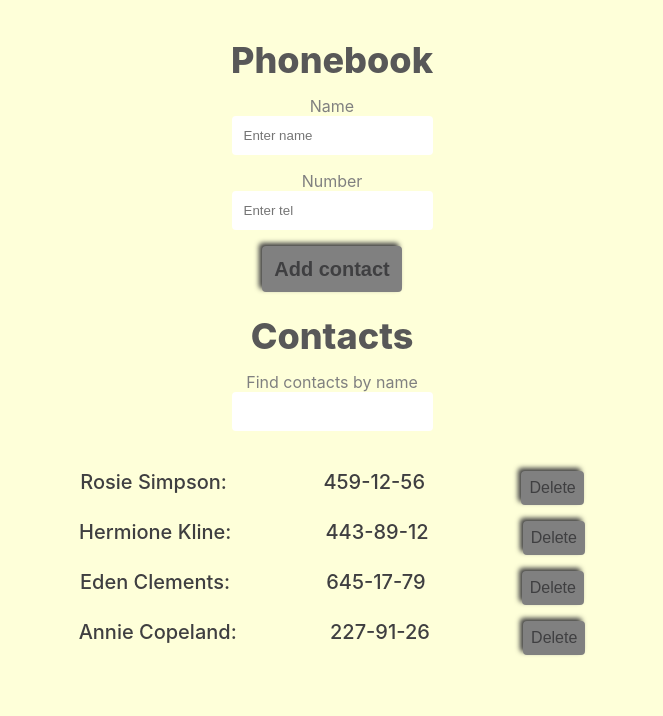
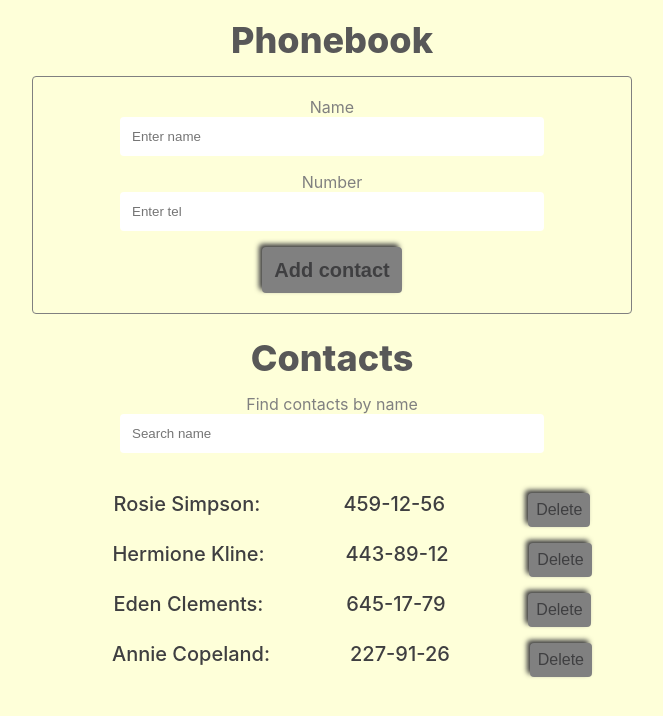
Before and after one commit to MaryaSamsonenko/goit-react-hw-02-phonebook, a React (Create React App) app: page / in a window 1280 px wide. Shown: the top 716 px of the page, without its empty margins (308-971 px from the left). Built offline with nearby package versions, Linux system fonts and the light colour scheme.

Commit message:
add method onDelete

```diff
--- a/package.json
+++ b/package.json
@@ -9,6 +9,7 @@
     "@testing-library/user-event": "^13.5.0",
     "gh-pages": "^3.2.3",
     "nanoid": "^3.1.32",
+    "prop-types": "^15.8.1",
     "react": "^17.0.2",
     "react-dom": "^17.0.2",
     "react-scripts": "5.0.0",
--- a/src/components/App/App.js
+++ b/src/components/App/App.js
@@ -25,17 +25,31 @@ export class App extends Component {
       return { ...prevState, filter: filter };
     });
   };
+
+  onDelete = (id) => {
+    const contactsFilter = this.state.contacts.filter(
+      (contact) => contact.id !== id
+    );
+    this.setState((prevState) => {
+      return { ...prevState, contacts: [...contactsFilter] };
+    });
+  };
+
   render() {
     const { filter, contacts } = this.state;
 
     return (
       <Container>
         <h1>Phonebook</h1>
-        <ContactForm onSubmit={this.onSubmit} />
+        <ContactForm onSubmit={this.onSubmit} contacts={contacts} />
 
         <h2>Contacts</h2>
         <Filter onChange={this.onSearch} />
-        <ContactList contacts={contacts} filter={filter} />
+        <ContactList
+          contacts={contacts}
+          filter={filter}
+          onDelete={this.onDelete}
+        />
       </Container>
     );
   }
--- a/src/components/App/App.styled.js
+++ b/src/components/App/App.styled.js
@@ -1,6 +1,6 @@
 import styled from "styled-components";
 export const Container = styled.section`
-  padding: 40px 20px;
+  padding: 20px;
   margin: 0 auto;
   width: 600px;
 `;
--- a/src/components/ContactForm/ContactForm.js
+++ b/src/components/ContactForm/ContactForm.js
@@ -1,5 +1,6 @@
 import React, { Component } from "react";
 import { nanoid } from "nanoid";
+import PropTypes from "prop-types";
 import { Form, Label, Input, ButtonSubmit } from "./ContactForm.styled";
 
 export class ContactForm extends Component {
@@ -13,7 +14,15 @@ export class ContactForm extends Component {
   };
   handleSubmit = (event) => {
     event.preventDefault();
+    const hasNameInContacts = this.props.contacts.find(
+      (contact) => contact.name === event.target.elements.name.value
+    );
+    if (hasNameInContacts) {
+      alert(`${event.target.elements.name.value} is already in contacts`);
+      return;
+    }
     this.props.onSubmit({ ...this.state, id: nanoid(4) });
+    event.target.reset();
   };
 
   render() {
@@ -21,7 +30,6 @@ export class ContactForm extends Component {
       <Form onSubmit={this.handleSubmit}>
         <Label htmlFor="name">Name </Label>
         <div>
-          {" "}
           <Input
             type="text"
             name="name"
@@ -51,3 +59,7 @@ export class ContactForm extends Component {
     );
   }
 }
+ContactForm.propType = {
+  value: PropTypes.string.isRequired,
+  handleChange: PropTypes.func.isRequired,
+};
--- a/src/components/ContactForm/ContactForm.styled.js
+++ b/src/components/ContactForm/ContactForm.styled.js
@@ -2,7 +2,11 @@ import styled from "styled-components";
 
 export const Form = styled.form`
   text-align: center;
+  margin: 0 auto;
   margin-bottom: 24px;
+  border: 1px solid gray;
+  border-radius: 4px;
+  padding: 20px 0;
 `;
 export const Label = styled.label`
   color: grey;
@@ -11,7 +15,7 @@ export const Input = styled.input`
   border: none;
   outline: none;
   border-radius: 4px;
-  color: grey;
+  width: 400px;
   padding: 12px;
   margin-bottom: 16px;
 `;
--- a/src/components/ContactList/ContactList.js
+++ b/src/components/ContactList/ContactList.js
@@ -1,6 +1,6 @@
 import { Button, List, Item, Description } from "./ContactList.styled";
 
-export const ContactList = ({ contacts, filter }) => {
+export const ContactList = ({ contacts, filter, onDelete }) => {
   return (
     <List className="contactList">
       {filter
@@ -19,7 +19,9 @@ export const ContactList = ({ contacts, filter }) => {
             <Item key={id} name={name}>
               <Description>{name}:</Description>{" "}
               <Description>{number}</Description>
-              <Button type="button">Delete</Button>
+              <Button type="button" onClick={() => onDelete(id)}>
+                Delete
+              </Button>
             </Item>
           ))}
     </List>
--- a/src/components/ContactList/ContactList.styled.js
+++ b/src/components/ContactList/ContactList.styled.js
@@ -2,7 +2,6 @@ import styled from "styled-components";
 
 export const List = styled.ul`
   list-style: none;
-  padding: 0;
 `;
 
 export const Item = styled.li`
--- a/src/components/Filter/Filter.js
+++ b/src/components/Filter/Filter.js
@@ -1,4 +1,5 @@
 import React, { Component } from "react";
+import PropTypes from "prop-types";
 import { SearchWrapper, Label, Input } from "../Filter/Filter.styled";
 
 export class Filter extends Component {
@@ -10,9 +11,17 @@ export class Filter extends Component {
       <SearchWrapper>
         <Label htmlFor="name">Find contacts by name </Label>
         <div>
-          <Input type="text" name="name" onChange={this.handleSearch} />
+          <Input
+            type="text"
+            name="name"
+            placeholder="Search name"
+            onChange={this.handleSearch}
+          />
         </div>
       </SearchWrapper>
     );
   }
 }
+Filter.propType = {
+  value: PropTypes.string,
+};
--- a/src/components/Filter/Filter.styled.js
+++ b/src/components/Filter/Filter.styled.js
@@ -10,6 +10,7 @@ export const Label = styled.label`
 export const Input = styled.input`
   border: none;
   outline: none;
+  width: 400px;
   border-radius: 4px;
   color: grey;
   padding: 12px;
```
